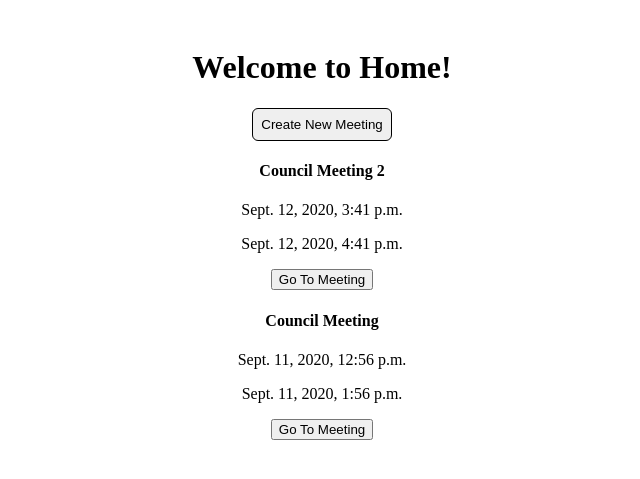
After one commit to AliShahpurwala/mcssmeetings, a Django app: page /home/ in a window 1280 px wide. The commit adds this page. Shown: the top 479 px of the page, without its empty margins (318-958 px from the left). Run offline with Django 3.2, Linux system fonts and the light colour scheme; a user stored in the database is signed in; data comes from the database, SQL or seed files in the repository; both versions use the stored data as it was after the commit.

```diff
--- a/login/views.py
+++ b/login/views.py
@@ -3,12 +3,13 @@ from django.contrib.auth import authenticate, login, logout
 # Create your views here.
 def login_view(request):
 	if request.method == "POST":
-		print(request.POST)
 		usernameInput = request.POST['username']
 		passwordInput = request.POST.get('password', '')
 		currentUser = authenticate(request, username=usernameInput, password=passwordInput)
 		if currentUser is not None:
+			login(request, currentUser)
 			request.session['failed'] = False
+			return redirect('home_view')
 		else:
 			request.session['failed'] = True
 			return redirect('login_view')
--- a/mcssmeetings/urls.py
+++ b/mcssmeetings/urls.py
@@ -16,7 +16,12 @@ Including another URLconf
 from django.contrib import admin
 from django.urls import path
 from login import views as loginViews
+from meeting import views as meetingViews
 urlpatterns = [
     path('admin/', admin.site.urls),
-    path('login/', loginViews.login_view, name="login_view")
+    path('login/', loginViews.login_view, name="login_view"),
+    path('home/', meetingViews.home_view, name="home_view"),
+    path('createMeeting/', meetingViews.create_new_meeting_view, name="create_new_meeting_view"),
+    path('meeting/', meetingViews.meeting_view, name="meeting_view"),
+    path('create_new_agenda_item/', meetingViews.create_new_agenda_item)
 ]
--- a/meeting/models.py
+++ b/meeting/models.py
@@ -2,7 +2,13 @@ from django.db import models
 from login.models import User
 # Create your models here.
 class meeting(models.Model):
+	meetingHeader = models.CharField(max_length=255, default="")
 	startTime = models.DateTimeField(blank=False)
 	endTime = models.DateTimeField(blank=False)
 	createdOn = models.DateTimeField(auto_now_add=True)
 	attendedBy = models.ManyToManyField(User)
+
+class agendaItem(models.Model):
+	underMeeting = models.ForeignKey(meeting, on_delete=models.CASCADE, default=None)
+	agendaHeader = models.CharField(max_length=255)
+	agendaMainText = models.CharField(max_length=255)
--- /dev/null
+++ b/meeting/templates/home.html
@@ -0,0 +1,32 @@
+<!DOCTYPE html>
+<html>
+<head>
+	<title></title>
+	{% load static %}
+	<link rel="stylesheet" type="text/css" href="{% static 'login/login.css' %}">
+</head>
+<body>
+	<h1>Welcome to Home!</h1>
+	<form method="POST">
+		{% csrf_token %}
+		{% if administratorStatus %}
+			<button type="submit" name="create_new_meeting" class="p-as-button">Create New Meeting</button>
+		{% else %}
+			<button disabled type="submit" name="create_new_meeting" class="p-as-button">Create New Meeting</button>
+		{% endif %}
+	</form>
+
+	{% for meeting in meetings_list %}
+		<div>
+
+			<h4>{{ meeting.meetingHeader }}</h4>
+			<p>{{ meeting.startTime }}</p>
+			<p>{{ meeting.endTime }}</p>
+			<form method="POST">
+				{% csrf_token %}
+				<button type="submit" name="{{ meeting.id }}">Go To Meeting</button>
+			</form>
+		</div>
+	{% endfor %}
+</body>
+</html>
--- a/meeting/views.py
+++ b/meeting/views.py
@@ -1,3 +1,96 @@
-from django.shortcuts import render
+from django.shortcuts import render, redirect
+from django.http import HttpResponse
+from login import models as loginModel
+from meeting import models as meetingModel
+from datetime import datetime
+# Create your views here.
+def home_view(request):
+	if request.user.is_authenticated:
+		request.session['MeetingInFocus'] = None
+		if request.method == "POST":
+			if 'create_new_meeting' in request.POST:
+				return redirect('create_new_meeting_view')
+			else:
+				key_list = list(request.POST.keys())
+				values_list = list(request.POST.values())
+				meeting_ID = key_list[values_list.index('')]
+				request.session['MeetingInFocus'] = meeting_ID
+				return redirect('meeting_view')
 
-# Create your views here.
+		context = {
+			'administratorStatus' : False
+		}
+
+		currentUser = loginModel.User.objects.get(username=request.user.username)
+
+		meetings_list = meetingModel.meeting.objects.all().order_by("-createdOn")
+		context['meetings_list'] = meetings_list
+
+		if currentUser.administratorStatus:
+			context['administratorStatus'] = True
+
+		return render(request, 'home.html', context)
+	else:
+		return redirect('login_view')
+
+def create_new_meeting_view(request):
+	if request.user.is_authenticated:
+		if request.method == "POST":
+			meeting_header = request.POST['meeting_header']
+			start_time_string = request.POST['startTime']
+			end_time_string = request.POST['endTime']
+			start_time = datetime(int(start_time_string[0:4]),
+				int(start_time_string[5:7]),
+				int(start_time_string[8:10]),
+				int(start_time_string[11:13]),
+				int(start_time_string[14:]))
+
+			end_time = datetime(int(end_time_string[0:4]),
+				int(end_time_string[5:7]),
+				int(end_time_string[8:10]),
+				int(end_time_string[11:13]),
+				int(end_time_string[14:]))
+
+			newMeeting = meetingModel.meeting.objects.create(meetingHeader=meeting_header, startTime=start_time, endTime=end_time)
+			newMeeting.save()
+
+			return redirect('home_view')
+
+
+		return render(request, 'newMeeting.html')
+	else:
+		return redirect('login_view')
+
+
+def meeting_view(request):
+	current_meeting_id = request.session['MeetingInFocus']
+	current_meeting_object = meetingModel.meeting.objects.get(id=current_meeting_id)
+
+	current_user = loginModel.User.objects.get(username=request.user.username)
+
+
+
+
+	context = {
+	'meeting_object' : current_meeting_object,
+	'administratorStatus' : False
+	}
+
+	if current_user.administratorStatus:
+		context['administratorStatus'] = True
+
+	return render(request, 'meeting.html', context)
+
+
+def create_new_agenda_item(request):
+	current_meeting_id = request.session['MeetingInFocus']
+	current_meeting_object = meetingModel.meeting.objects.get(id=current_meeting_id)
+	if request.method == "POST":
+		print(request.POST)
+		agenda_item_header = request.POST['agenda_header']
+		agenda_item_background = request.POST['agenda_background']
+		meetingModel.agendaItem.objects.create(underMeeting=current_meeting_object,
+			agendaHeader=agenda_item_header,
+		 	agendaMainText=agenda_item_background)
+
+	return HttpResponse()
--- a/static/login/login.css
+++ b/static/login/login.css
@@ -1,3 +1,39 @@
-form {
+.login-form{
+	padding-left: 40px;
+	padding-right: 40px;
+	padding-top: 40px;
+	padding-bottom: 40px;
+	border-width: 1px;
 	border-color: black;
+	border-radius: 1px;
+	border-style:solid;
+	margin-right: 350px;
+	margin-left: 350px;
+	margin-top: 150px;
+	border-radius: 6px;
 }
+
+.user-input {
+	padding: 8px;
+
+}
+
+.p-as-button {
+	padding: 8px;
+	border-color: black;
+	border-width: 1px;
+	border-style: solid;
+	border-radius: 6px;
+}
+
+button:disabled,
+button[disabled]{
+  border: 1px solid #999999;
+  background-color: #cccccc;
+  color: #666666;
+}
+
+body {
+	text-align: center;
+	padding:20px;
+}
```
Also changed, not shown: login/static/login/login.css (+7 -0 lines), meeting/static/meeting/js/meeting.js (added, +18 -0 lines), meeting/static/meeting/js/new_meeting.js (added, +39 -0 lines), meeting/templates/meeting.html (added, +28 -0 lines), meeting/templates/newMeeting.html (added, +19 -0 lines), static/meeting/js/meeting.js (added, +17 -0 lines), static/meeting/js/new_meeting.js (added, +39 -0 lines), db.sqlite3, meeting/migrations/0002_meeting_meetingheader.py (added), meeting/migrations/0003_agendaitem.py (added), meeting/migrations/0004_agendaitem_undermeeting.py (added).
